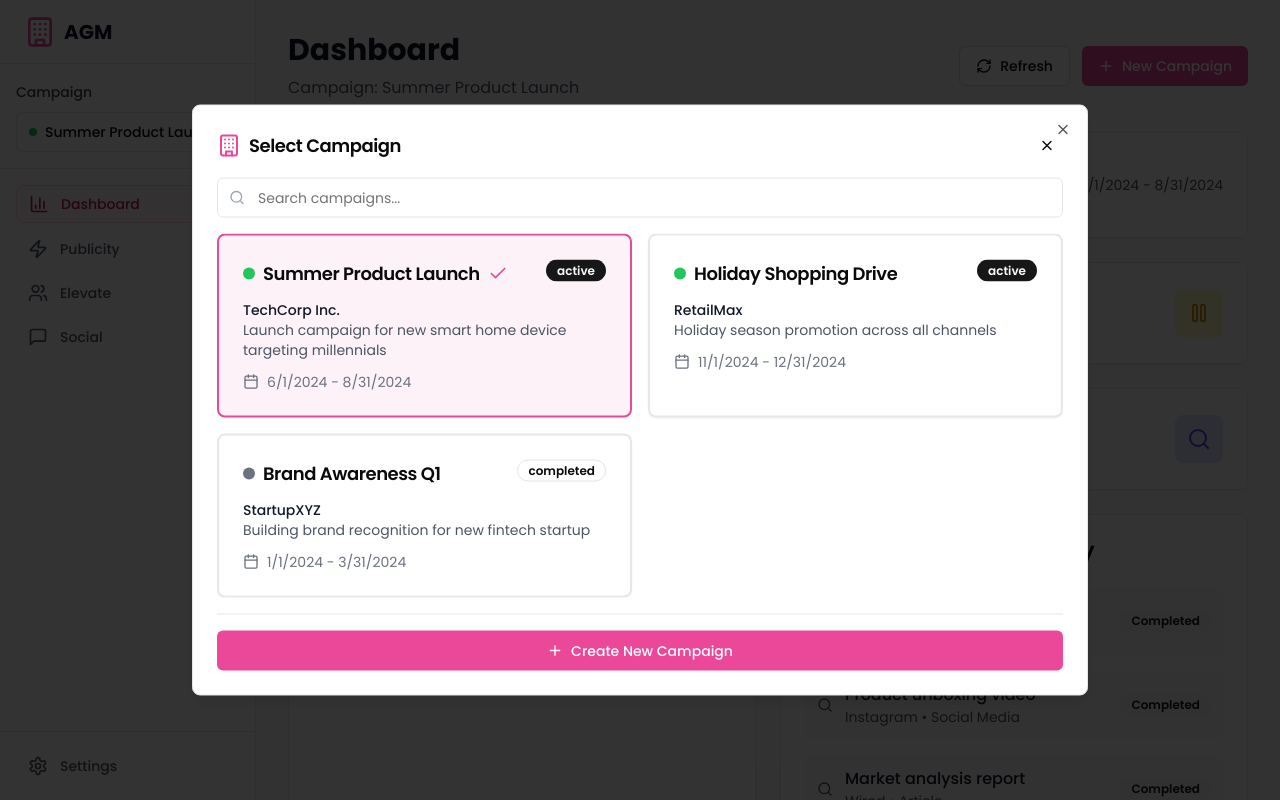
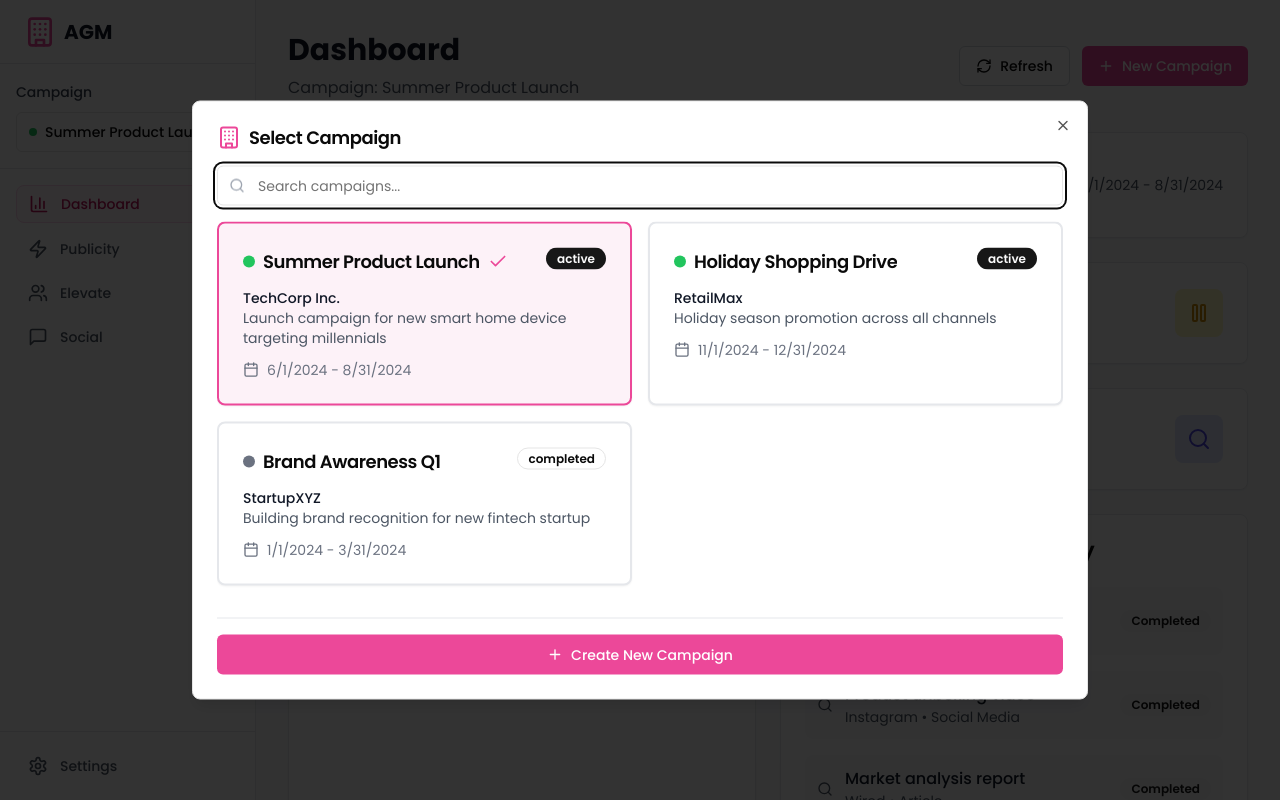
Before and after one commit to devwaleedakhtar/sb1-pnkaudkw, a Next.js app: page /dashboard in a window 1280 px wide. Both pictures are taken after a click on the button "Summer Product Launch". Built offline with nearby package versions, Linux system fonts and the light colour scheme.

Commit message:
minor changes

```diff
--- a/components/layout/campaign-switcher-modal.tsx
+++ b/components/layout/campaign-switcher-modal.tsx
@@ -106,27 +106,17 @@ export function CampaignSwitcherModal({
 
   return (
     <Dialog open={isOpen} onOpenChange={handleClose}>
-      <DialogContent className="max-w-4xl max-h-[80vh] overflow-hidden">
-        <DialogHeader>
-          <DialogTitle className="flex items-center justify-between">
-            <div className="flex items-center space-x-2">
-              <Building className="h-6 w-6 text-pink-500" />
-              <span>Select Campaign</span>
-            </div>
-            <Button
-              variant="ghost"
-              size="sm"
-              onClick={handleClose}
-              className="h-8 w-8 p-0"
-            >
-              <X className="h-4 w-4" />
-            </Button>
+      <DialogContent className="max-w-4xl max-h-[90vh] flex flex-col">
+        <DialogHeader className="flex-shrink-0">
+          <DialogTitle className="flex items-center space-x-2">
+            <Building className="h-6 w-6 text-pink-500" />
+            <span>Select Campaign</span>
           </DialogTitle>
         </DialogHeader>
 
-        <div className="space-y-4">
+        <div className="flex-1 flex flex-col space-y-4 min-h-0">
           {/* Search Bar */}
-          <div className="relative">
+          <div className="relative flex-shrink-0">
             <Search className="absolute left-3 top-1/2 transform -translate-y-1/2 h-4 w-4 text-gray-400" />
             <Input
               placeholder="Search campaigns..."
@@ -136,8 +126,8 @@ export function CampaignSwitcherModal({
             />
           </div>
 
-          {/* Campaigns Grid */}
-          <div className="overflow-y-auto max-h-[60vh]">
+          {/* Campaigns Grid - Scrollable */}
+          <div className="flex-1 overflow-y-auto min-h-0">
             {loading ? (
               <div className="grid grid-cols-1 md:grid-cols-2 gap-4">
                 {[...Array(6)].map((_, i) => (
@@ -172,7 +162,7 @@ export function CampaignSwitcherModal({
                 </Button>
               </div>
             ) : (
-              <div className="grid grid-cols-1 md:grid-cols-2 gap-4">
+              <div className="grid grid-cols-1 md:grid-cols-2 gap-4 pb-4">
                 {filteredCampaigns.map((campaign) => (
                   <Card
                     key={campaign.id}
@@ -232,7 +222,7 @@ export function CampaignSwitcherModal({
           </div>
 
           {/* New Campaign Button */}
-          <div className="border-t border-gray-200 pt-4">
+          <div className="border-t border-gray-200 pt-4 flex-shrink-0">
             <Button
               asChild
               className="w-full bg-pink-500 hover:bg-pink-600 text-white"
```
